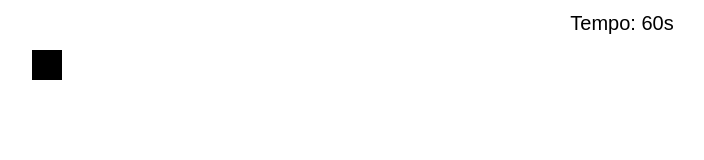
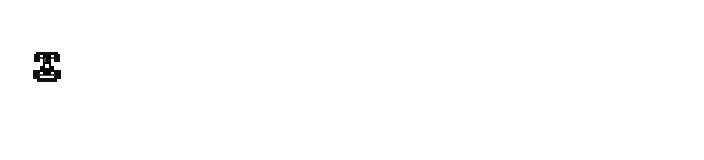
Before and after one commit to RamoLAB/meu-backend, a website: page index.html in a window 1280 px wide. Shown: the whole page, without its empty margins (18-722 px from the left). Drawn offline with Linux system fonts and the light colour scheme.

Commit message:
Update index.html

```diff
--- a/index.html
+++ b/index.html
@@ -7,7 +7,17 @@
 const c = g;
 const x = c.getContext("2d");
 
-let p = { x: 50, y: 50, s: 5 };
+// =====================
+// PLAYER (AGORA COM FÍSICA)
+// =====================
+
+let p = {
+    x: 50,
+    y: 50,
+    angle: 0,
+    speed: 0
+};
+
 let k = {};
 
 const PLAYER_ID = Math.random().toString(36).substring(2, 10);
@@ -16,7 +26,47 @@ const WS_URL = "wss://meu-backend-0rzt.onrender.com";
 let stateBuffer = [];
 const RENDER_DELAY = 50;
 
-let worldTime = 0;
+// =====================
+// CARRO
+// =====================
+
+function drawCar(ctx, px, py, angle, color) {
+    ctx.save();
+    ctx.translate(px + 15, py + 15);
+    ctx.rotate(angle);
+
+    drawBaseF1(ctx, 30, color, "#111", "#fff");
+
+    ctx.restore();
+}
+
+function drawBaseF1(ctx, s, bodyColor, wingColor, detailColor = '#fff') {
+    ctx.fillStyle = '#111';
+    ctx.fillRect(-13, -11, 6, 8);
+    ctx.fillRect(7, -11, 6, 8);
+    ctx.fillRect(-14, 5, 7, 9);
+    ctx.fillRect(7, 5, 7, 9);
+
+    ctx.fillStyle = '#444';
+    ctx.fillRect(-7, -8, 14, 2);
+    ctx.fillRect(-8, 9, 16, 2);
+
+    ctx.fillStyle = wingColor;
+    ctx.fillRect(-11, -13, 22, 3);
+
+    ctx.fillStyle = bodyColor;
+    ctx.fillRect(-4, -10, 8, 20);
+    ctx.fillRect(-7, 1, 14, 6);
+
+    ctx.fillStyle = wingColor;
+    ctx.fillRect(-10, 13, 20, 4);
+
+    ctx.fillStyle = detailColor;
+    ctx.fillRect(-2, -1, 4, 4);
+
+    ctx.fillStyle = 'rgba(255,255,255,0.3)';
+    ctx.fillRect(-3, -7, 2, 4);
+}
 
 // resize
 window.onresize = () => {
@@ -43,12 +93,6 @@ ws.onmessage = (event) => {
     const data = JSON.parse(event.data);
 
     if (data.type === "state") {
-
-        // 👇 NOVO: tempo global
-        if (data.world) {
-            worldTime = data.world.time;
-        }
-
         stateBuffer.push({
             time: Date.now(),
             players: data.players
@@ -60,7 +104,7 @@ ws.onmessage = (event) => {
     }
 };
 
-// envio de posição
+// envio
 setInterval(() => {
     if (ws.readyState !== 1) return;
 
@@ -68,20 +112,30 @@ setInterval(() => {
         type: "move",
         id: PLAYER_ID,
         x: p.x,
-        y: p.y
+        y: p.y,
+        angle: p.angle
     }));
 }, 50);
 
-// loop principal
+// =====================
+// LOOP
+// =====================
+
 function loop() {
 
-    if (k.ArrowUp || k.w) p.y -= p.s;
-    if (k.ArrowDown || k.s) p.y += p.s;
-    if (k.ArrowLeft || k.a) p.x -= p.s;
-    if (k.ArrowRight || k.d) p.x += p.s;
+    // CONTROLES (ESTILO CARRO)
+    if (k.ArrowLeft || k.a) p.angle -= 0.05;
+    if (k.ArrowRight || k.d) p.angle += 0.05;
 
-    p.x = Math.max(0, Math.min(c.width - 30, p.x));
-    p.y = Math.max(0, Math.min(c.height - 30, p.y));
+    if (k.ArrowUp || k.w) p.speed += 0.2;
+    if (k.ArrowDown || k.s) p.speed -= 0.2;
+
+    // atrito
+    p.speed *= 0.95;
+
+    // movimento baseado no ângulo
+    p.x += Math.cos(p.angle) * p.speed;
+    p.y += Math.sin(p.angle) * p.speed;
 
     x.fillStyle = "#fff";
     x.fillRect(0, 0, c.width, c.height);
@@ -101,6 +155,7 @@ function loop() {
         }
     }
 
+    // OUTROS
     if (older && newer) {
 
         const t = (renderTime - older.time) / (newer.time - older.time);
@@ -111,52 +166,38 @@ function loop() {
 
             const p1 = older.players[id];
             const p2 = newer.players[id];
-
             if (!p1 || !p2) continue;
 
             const ix = p1.x + (p2.x - p1.x) * t;
             const iy = p1.y + (p2.y - p1.y) * t;
 
-            x.fillStyle = "#" + intToColor(id);
-            x.fillRect(ix, iy, 30, 30);
+            const ia = (p1.angle || 0) + ((p2.angle || 0) - (p1.angle || 0)) * t;
+
+            drawCar(x, ix, iy, ia, "#" + intToColor(id));
         }
     }
 
+    // fallback
     else if (stateBuffer.length > 0) {
-
         const latest = stateBuffer[stateBuffer.length - 1];
 
         for (let id in latest.players) {
             if (id === PLAYER_ID) continue;
 
             const pl = latest.players[id];
-
-            x.fillStyle = "#" + intToColor(id);
-            x.fillRect(pl.x, pl.y, 30, 30);
+            drawCar(x, pl.x, pl.y, pl.angle || 0, "#" + intToColor(id));
         }
     }
 
-    // você
-    x.fillStyle = "#000";
-    x.fillRect(p.x, p.y, 30, 30);
-
-    // =====================
-    // TIMER GLOBAL (NOVO)
-    // =====================
-
-    const timeLeft = Math.max(0, 60 - Math.floor(worldTime / 1000));
-
-    x.fillStyle = "#000";
-    x.font = "20px Arial";
-    x.textAlign = "center";
-    x.fillText("Tempo: " + timeLeft + "s", c.width / 2, 30);
+    // VOCÊ
+    drawCar(x, p.x, p.y, p.angle, "#000");
 
     requestAnimationFrame(loop);
 }
 
 loop();
 
-// cor por id
+// cor
 function intToColor(str) {
     let hash = 0;
     for (let i = 0; i < str.length; i++) {
```
